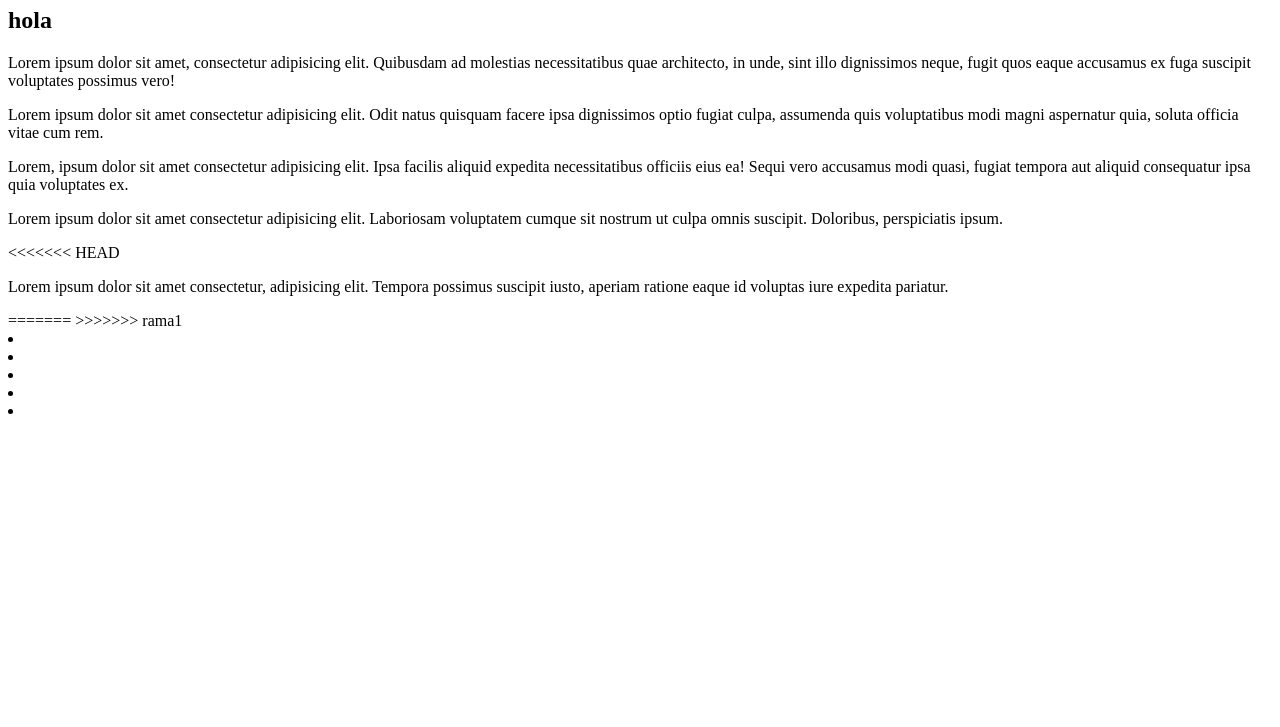
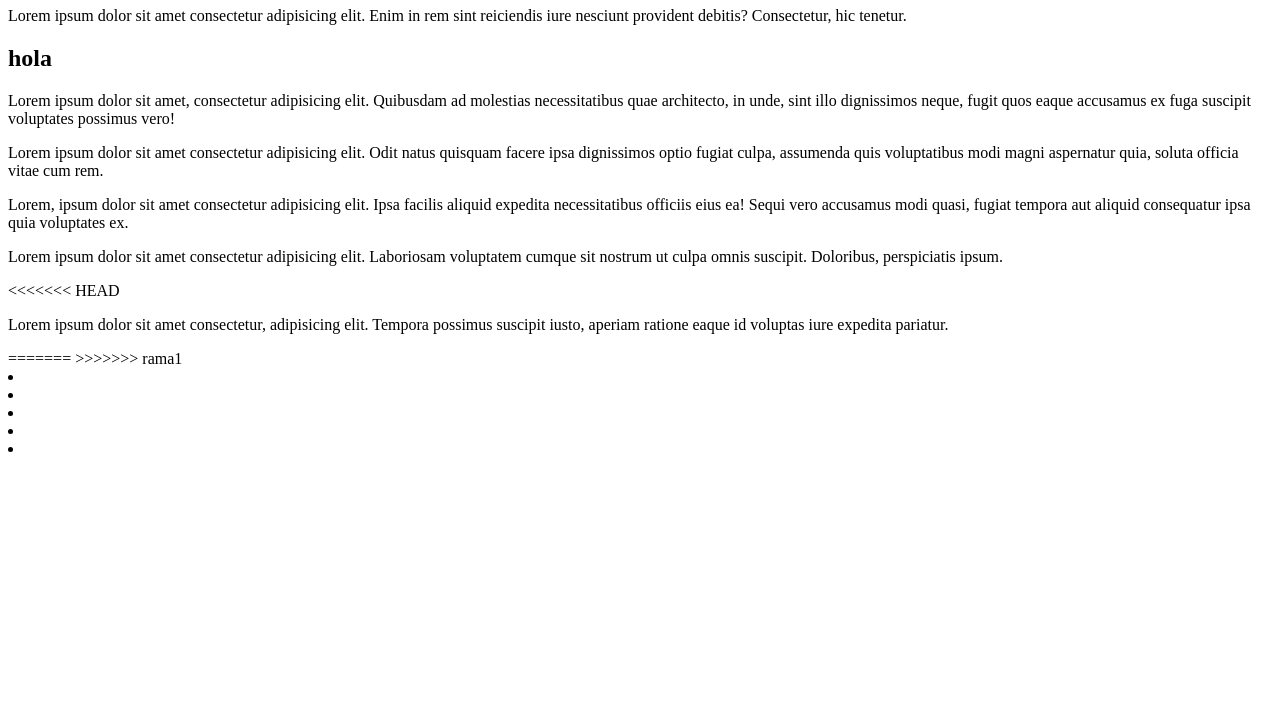
Before and after one commit to manuland89/puebagit, a plain HTML site: page index.html in a window 1280 px wide. Shown: the part 73-800 px from the top of the page. Drawn offline with Linux system fonts and the light colour scheme.

Commit message:
julieta te amo

```diff
--- a/index.html
+++ b/index.html
@@ -11,6 +11,8 @@
     <h1>probndo git</h1>
 </header>
 <main>
+    <section> <p>Lorem ipsum dolor sit amet consectetur adipisicing elit. Enim in rem sint reiciendis iure nesciunt provident debitis? Consectetur, hic tenetur.</p>
+    </section>
     <h2> hola </h2>
     Lorem ipsum dolor sit amet, consectetur adipisicing elit. Quibusdam ad molestias necessitatibus quae architecto, in unde, sint illo dignissimos neque, fugit quos eaque accusamus ex fuga suscipit voluptates possimus vero!
     <p>Lorem ipsum dolor sit amet consectetur adipisicing elit. Odit natus quisquam facere ipsa dignissimos optio fugiat culpa, assumenda quis voluptatibus modi magni aspernatur quia, soluta officia vitae cum rem.</p>
```
